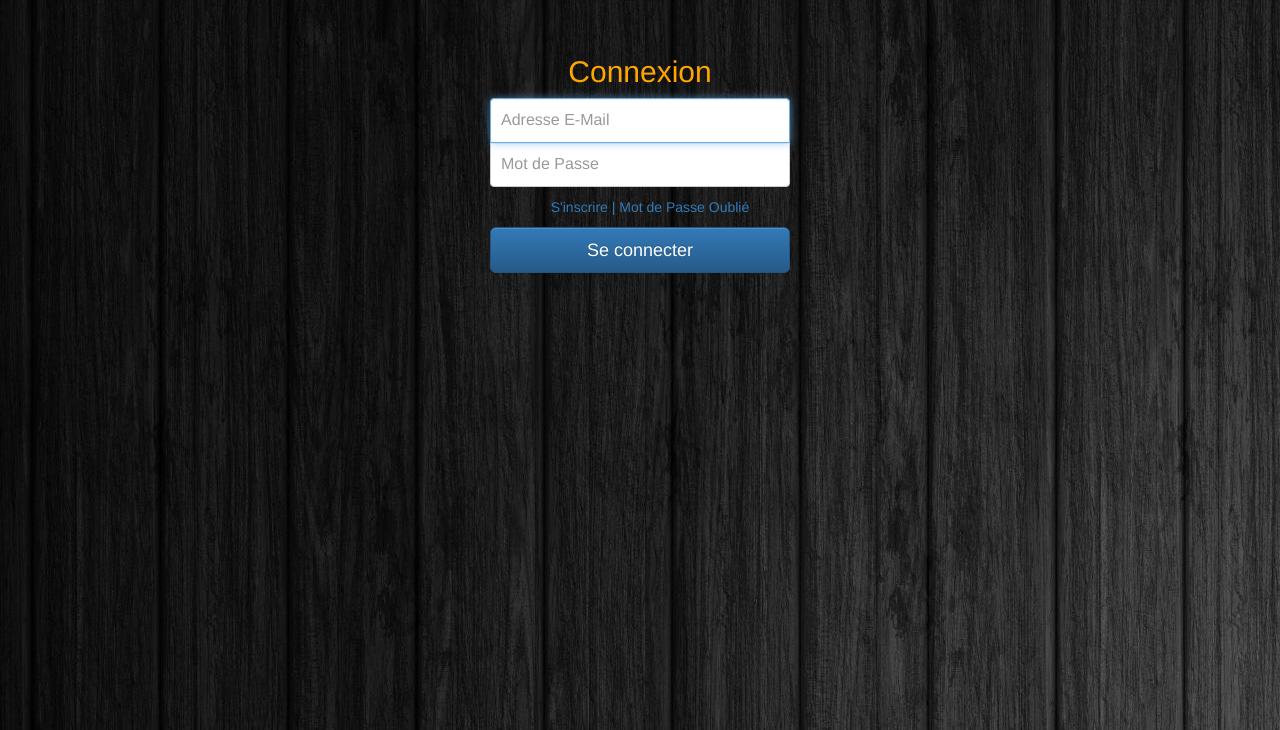
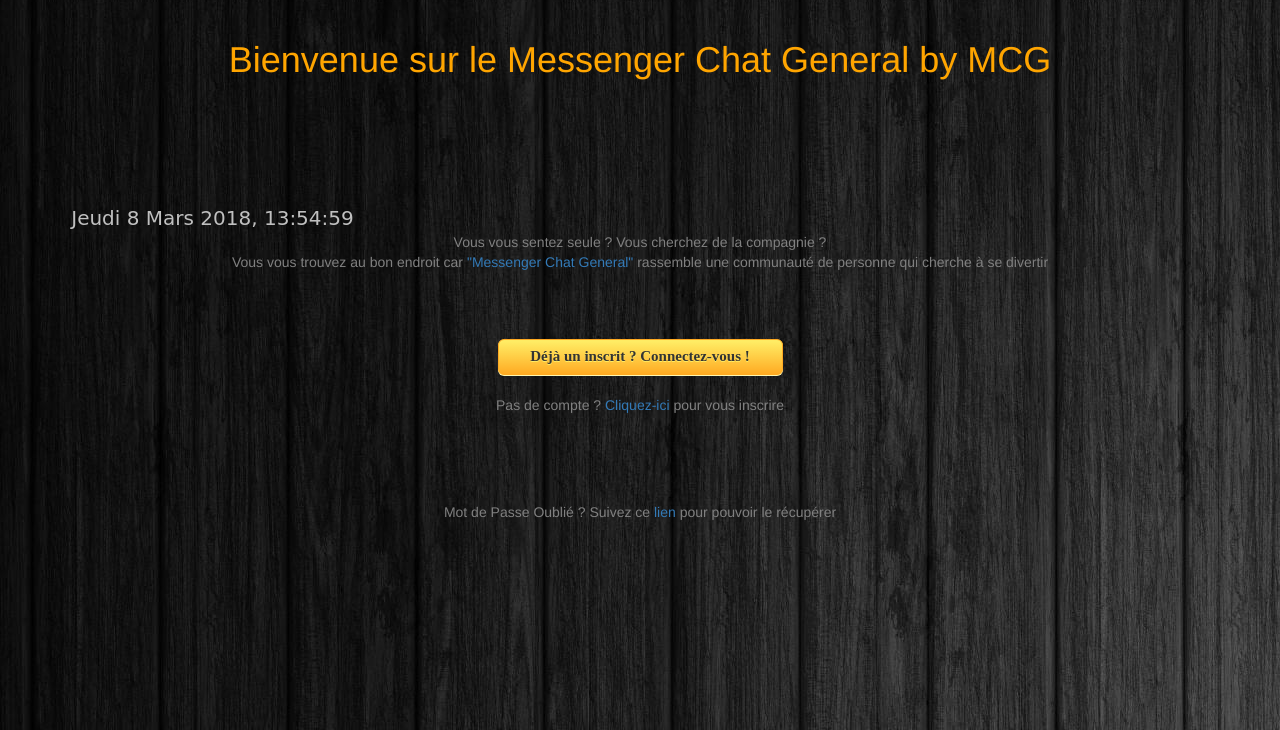
Before and after one commit to Footeux01/salondechat, a PHP site: page /accueil in a window 1280 px wide. Shown: the part 70-800 px from the top of the page. Run offline with PHP 8.4, Linux system fonts and the light colour scheme; some libraries are stand-ins or nearby versions.

Commit message:
maj
ajout heure

```diff
--- a/accueil.php
+++ b/accueil.php
@@ -3,6 +3,8 @@
 		<head>
 
 			<title>MCG | Bienvenue sur l'accueil</title>
+
+			<script type="text/javascript" src="./js/date_heure.js"></script>
 
 			<?php include("inc/header.php"); ?>
 
@@ -20,25 +22,14 @@
 		    </div>
 
 			<div class="container">
-	    		<div class="row">
-			      	<form class="form-signin">
-				        <h2 class="form-signin-heading" id="titre">Connexion</h2>
-				        	<label for="inputEmail" class="sr-only">Adresse E-Mail</label>
-				        	<input id="inputEmail" class="form-control" placeholder="Adresse E-Mail" required="" autofocus="" type="email">
+				<h1 id="youyou">Bienvenue sur le Messenger Chat General by MCG</h1>
+					<span id="date_heure"></span>
+            		<script> window.onload = date_heure('date_heure');</script>
 
-				        	<label for="inputPassword" class="sr-only">Mot de Passe</label>
-				        	<input id="inputPassword" class="form-control" placeholder="Mot de Passe" required="" type="password">
-
-				        <div class="checkbox">
-				          	<label>
-				            	<a href="inscription.php"> S'inscrire |</a>
-				            	<a href="motdepasseoublie.php"> Mot de Passe Oublié</a><br>
-				          	</label>
-				        </div>
-
-				        <button class="btn btn-lg btn-primary btn-block" type="submit">Se connecter</button>
-			      	</form>
-				</div>
+					<p>Vous vous sentez seule ? Vous cherchez de la compagnie ? <br> Vous vous trouvez au bon endroit car <a href="accueil">"Messenger Chat General"</a> rassemble une communauté de personne qui cherche à se divertir</p>
+				    <a class="myButton" href="connexion.php"> Déjà un inscrit ? Connectez-vous ! </a><br>
+	            	<p> Pas de compte ? <a href="inscription.php">Cliquez-ici</a> pour vous inscrire </p><br>
+	            	<p> Mot de Passe Oublié ? Suivez ce <a href="motdepasseoublie.php">lien</a> pour pouvoir le récupérer </p><br>
 		    </div>
 		</body>
 	</html>
--- a/connexion.php
+++ b/connexion.php
@@ -35,7 +35,7 @@
 
           //Connexion à la base de données
           try{
-              $bdd = mysql_connect('localhost', 'root', '');
+              $bdd = new PDO('mysql:host=localhost;dbname=salon_de_chat;charset=utf8', 'root', '');
           }
 
           catch(Exception $e){
--- a/css/style.css
+++ b/css/style.css
@@ -23,6 +23,14 @@ label{
 
 /*Accueil*/
 
+#date_heure{
+	margin-right: 75%;
+	font-family: 'Courgette', cursive;
+	color: silver;
+	font-size: 20px;
+	margin-bottom: 10%
+}
+
 .img-rounded{
 	float: left;
 	margin-bottom: -6%;
@@ -35,6 +43,16 @@ label{
 
 a{
  	background-color:transparent;
+}
+
+#youyou{
+	color: orange;
+	padding-bottom: 10%;
+}
+
+p{
+	color: grey;
+	padding-bottom: 5%;
 }
 
 /*Formulaire*/
@@ -97,3 +115,49 @@ body{
 #minichat{
 	color: red;
 }
+
+.myButton{
+	text-align: center;
+	-moz-box-shadow: 0px 1px 0px 0px #fff6af;
+	-webkit-box-shadow: 0px 1px 0px 0px #fff6af;
+	box-shadow: 0px 1px 0px 0px #fff6af;
+	background:-webkit-gradient(linear, left top, left bottom, color-stop(0.05, #ffec64), color-stop(1, #ffab23));
+	background:-moz-linear-gradient(top, #ffec64 5%, #ffab23 100%);
+	background:-webkit-linear-gradient(top, #ffec64 5%, #ffab23 100%);
+	background:-o-linear-gradient(top, #ffec64 5%, #ffab23 100%);
+	background:-ms-linear-gradient(top, #ffec64 5%, #ffab23 100%);
+	background:linear-gradient(to bottom, #ffec64 5%, #ffab23 100%);
+	filter:progid:DXImageTransform.Microsoft.gradient(startColorstr='#ffec64', endColorstr='#ffab23',GradientType=0);
+	background-color:#ffec64;
+	-moz-border-radius:6px;
+	-webkit-border-radius:6px;
+	border-radius:6px;
+	border:1px solid #ffaa22;
+	display:block;
+	cursor:pointer;
+	color:#333333;
+	font-family:Berkshire Swash;
+	font-size:15px;
+	font-weight:bold;
+	padding:6px 24px;
+	text-decoration:none;
+	text-shadow:0px 1px 0px #ffee66;
+	margin: auto;
+	width: 25%;
+}
+
+.myButton:hover{
+	background:-webkit-gradient(linear, left top, left bottom, color-stop(0.05, #ffab23), color-stop(1, #ffec64));
+	background:-moz-linear-gradient(top, #ffab23 5%, #ffec64 100%);
+	background:-webkit-linear-gradient(top, #ffab23 5%, #ffec64 100%);
+	background:-o-linear-gradient(top, #ffab23 5%, #ffec64 100%);
+	background:-ms-linear-gradient(top, #ffab23 5%, #ffec64 100%);
+	background:linear-gradient(to bottom, #ffab23 5%, #ffec64 100%);
+	filter:progid:DXImageTransform.Microsoft.gradient(startColorstr='#ffab23', endColorstr='#ffec64',GradientType=0);
+	background-color:#ffab23;
+}
+
+.myButton:active{
+	position:relative;
+	top:1px;
+}
--- /dev/null
+++ b/js/date_heure.js
@@ -0,0 +1,32 @@
+function date_heure(id)
+{
+        date = new Date;
+        annee = date.getFullYear();
+        moi = date.getMonth();
+        mois = new Array('Janvier', 'F&eacute;vrier', 'Mars', 'Avril', 'Mai', 'Juin', 'Juillet', 'Ao&ucirc;t', 'Septembre', 'Octobre', 'Novembre', 'D&eacute;cembre');
+        j = date.getDate();
+        jour = date.getDay();
+        jours = new Array('Dimanche', 'Lundi', 'Mardi', 'Mercredi', 'Jeudi', 'Vendredi', 'Samedi');
+        h = date.getHours();
+
+        if(h<10)
+        {
+                h = "0"+h;
+        }
+        m = date.getMinutes();
+
+        if(m<10)
+        {
+                m = "0"+m;
+        }
+        s = date.getSeconds();
+
+        if(s<10)
+        {
+                s = "0"+s;
+        }
+        resultat = ' ' +jours[jour]+' '+j+' '+mois[moi]+' '+annee+',  '+h+':'+m+':'+s;
+        document.getElementById(id).innerHTML = resultat;
+        setTimeout('date_heure("'+id+'");','1000');
+        return true;
+}
```
Also changed, not shown: img/favicon.png (added), img/messenger.png (added), img/youpi.png (added), img/youpii.png (added).
